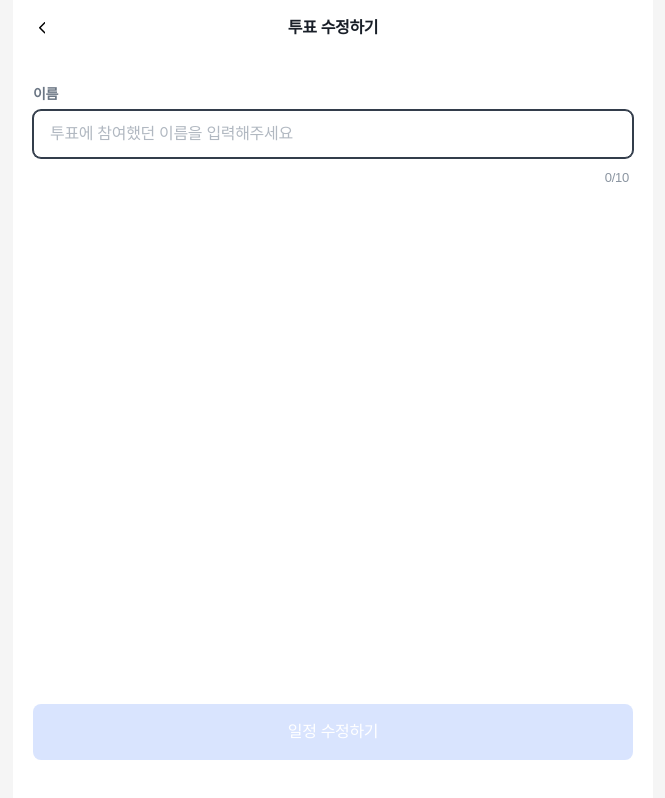
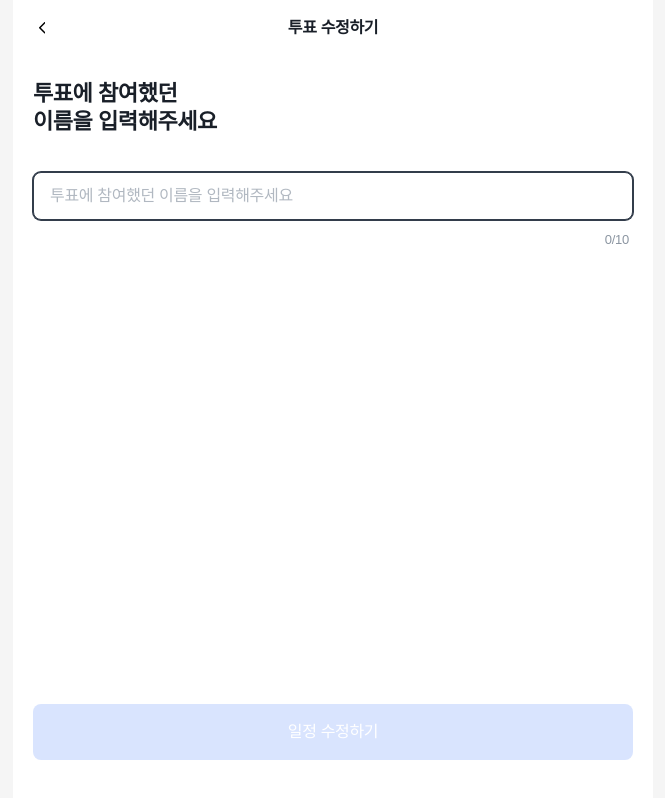
Before and after one commit to YAPP-Github/27th-Web-Team-2-FE, a Next.js app: page /meet/1/edit in a window 1280 px wide. Shown: the whole page, without its empty margins (307-972 px from the left). Built offline with nearby package versions, Linux system fonts and the light colour scheme; no server answers; a web font is replaced by a local one.

Commit message:
refactor: 페이지의 text박스를 Header컴포넌트로 대체

```diff
--- a/src/features/participant-edit-date/ui/ParticipantEditDatePage.tsx
+++ b/src/features/participant-edit-date/ui/ParticipantEditDatePage.tsx
@@ -3,6 +3,7 @@
 import { ReactDatepickerAdapter } from '@/features/host-range-selector/ui/ReactDatepickerAdapter';
 import Button from '@/shared/ui/button/Button';
 import Checkbox from '@/shared/ui/checkbox/Checkbox';
+import { Header } from '@/shared/ui/header';
 import TopBar from '@/shared/ui/top-bar/TopBar';
 
 import { useParticipantEditDate } from '../model/useParticipantEditDate';
@@ -44,23 +45,13 @@ export default function ParticipantEditDatePage({
         leftIcon='arrow_prev'
         onLeftClick={handleBack}
       />
+      <Header
+        variant='subHeader'
+        title={'달력에서 가능한 날짜를\n모두 선택해주세요'}
+      />
 
       <main className='flex flex-1 flex-col px-5 pt-6 pb-10'>
-        {/* 2-2. 안내 문구 */}
-        <h1 className='text-title-4 text-text-primary mb-6'>
-          달력에서 가능한 날짜를
-          <br />
-          모두 선택해주세요
-        </h1>
-
-        {/* 2-3. 월 단위 캘린더 */}
         <div className='relative mb-6 flex flex-1 justify-center'>
-          {/*
-            TODO: ReactDatepickerAdapter에 '가능한 날짜(availableDates)'만 활성화하는 기능 추가 고려
-            현재는 단순히 날짜 선택 로직만 연결.
-            불참 상태일 때 disabled 처리를 위해 overlay 등을 사용할 수도 있고,
-            Adapter가 disabled prop을 받으면 좋음.
-          */}
           <ReactDatepickerAdapter
             selectedDates={selectedDates}
             onChange={onDateClick}
--- a/src/features/participant-edit-name/ui/ParticipantEditNamePage.tsx
+++ b/src/features/participant-edit-name/ui/ParticipantEditNamePage.tsx
@@ -1,6 +1,7 @@
 'use client';
 
 import Button from '@/shared/ui/button/Button';
+import { Header } from '@/shared/ui/header';
 import Input from '@/shared/ui/input/Input';
 import TopBar from '@/shared/ui/top-bar/TopBar';
 
@@ -32,6 +33,10 @@ export default function ParticipantEditNamePage({
         leftIcon='arrow_prev'
         onLeftClick={handleBack}
       />
+      <Header
+        variant='subHeader'
+        title={'투표에 참여했던\n이름을 입력해주세요'}
+      />
 
       <main className='flex flex-1 flex-col px-5 pt-6 pb-10'>
         {/* 설명 (기획서에는 별도 설명 텍스트 언급 없으나, UI 흐름 상 필요하면 추가) */}
@@ -46,7 +51,6 @@ export default function ParticipantEditNamePage({
             fullWidth
             required
             autoFocus // 화면 진입 시 자동 포커스
-            label='이름' // 접근성을 위해 라벨 추가 (화면엔 안 보일 수도 있음 디자인에 따라)
             errorMessage={
               errorDetails.isError ? errorDetails.message : undefined
             }
--- a/src/shared/ui/header/Header.tsx
+++ b/src/shared/ui/header/Header.tsx
@@ -82,7 +82,9 @@ export function Header({
       {/* SubHeader Variant */}
       {variant === 'subHeader' && (
         <div className='flex w-full items-center bg-white px-5 pt-6 pb-2'>
-          <h2 className='text-title-4 text-text-primary'>{title}</h2>
+          <h2 className='text-title-4 text-text-primary whitespace-pre-wrap'>
+            {title}
+          </h2>
         </div>
       )}
 
```
